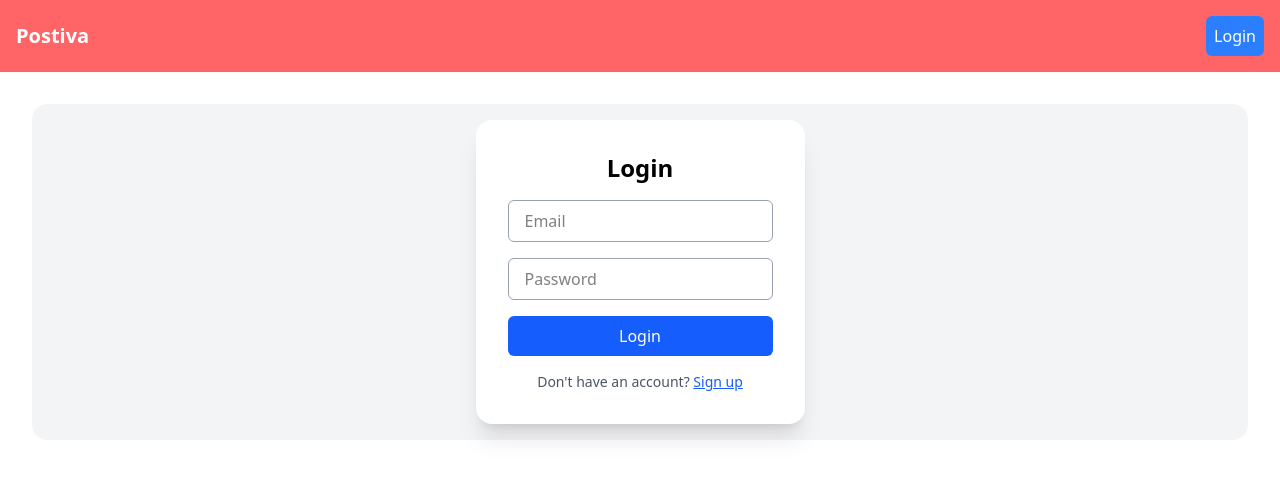
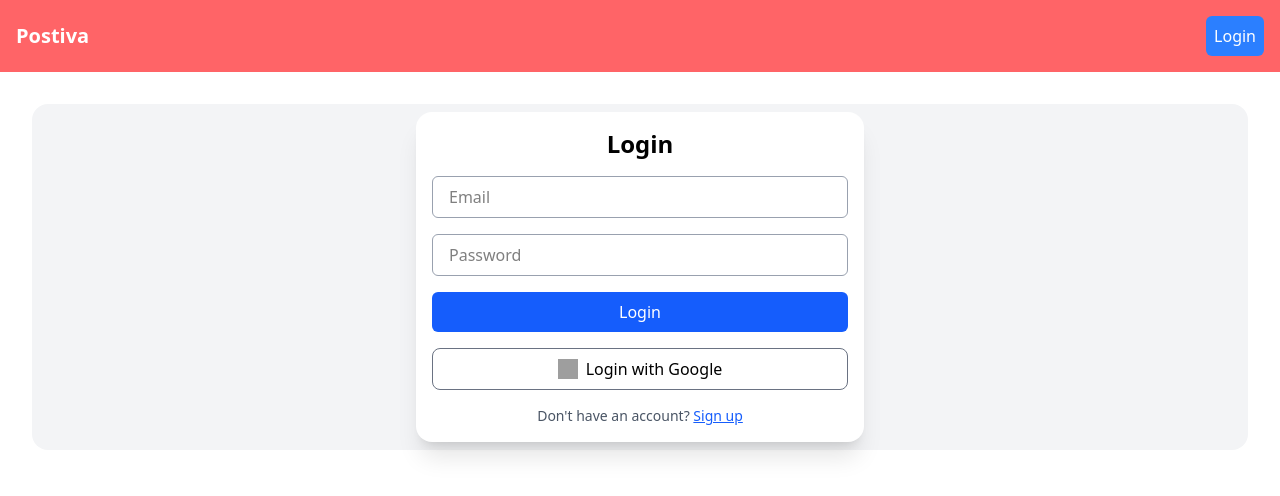
Before and after one commit to atalaymurat/my-app, a Next.js app in the folder frontend/: page /auth in a window 1280 px wide. Shown: the top 496 px of the page. Built offline with nearby package versions, Linux system fonts and the light colour scheme; no server answers; grey boxes are pictures that could not be loaded.

Commit message:
google auth

```diff
--- a/frontend/app/auth/page.jsx
+++ b/frontend/app/auth/page.jsx
@@ -10,6 +10,7 @@ import {
   signInWithEmailAndPassword,
 } from "firebase/auth";
 import { useRouter } from "next/navigation";
+import GoogleAuth from "../../components/GoogleAuth";
 
 export default function AuthPage() {
   const [isLogin, setIsLogin] = useState(true);
@@ -64,14 +65,16 @@ export default function AuthPage() {
   };
 
   return (
-    <div className="flex items-center justify-center bg-gray-100 p-4 rounded-2xl w-full">
-      <div className="bg-white rounded-2xl shadow-xl p-8 max-w-xl space-y-4">
+    <div className="w-full flex items-center justify-center bg-gray-100 p-2 rounded-2xl">
+      <div className="bg-white p-4 rounded-2xl shadow-xl w-md lg:w-md space-y-4">
         <h1 className="text-2xl font-bold text-center">
           {isLogin ? "Login" : "Sign Up"}
         </h1>
 
         {/* Display error message if there is one */}
-        {authError && <div className="text-red-500 text-center mb-4">{authError}</div>}
+        {authError && (
+          <div className="text-red-500 text-center mb-4">{authError}</div>
+        )}
 
         <Formik
           initialValues={{ email: "", password: "" }}
@@ -119,6 +122,9 @@ export default function AuthPage() {
           )}
         </Formik>
 
+        {/* Google login button */}
+        <GoogleAuth setAuthError={setAuthError}/>
+
         <p className="text-center text-sm text-gray-600">
           {isLogin ? "Don't have an account?" : "Already have an account?"}{" "}
           <button
--- a/frontend/app/layout.jsx
+++ b/frontend/app/layout.jsx
@@ -13,7 +13,7 @@ export default function RootLayout({ children }) {
     <html lang="tr">
       <body>
         <Navbar />
-        <div className="flex justify-center p-8">{children}</div>
+        <div className="p-8">{children}</div>
       </body>
     </html>
   );
--- a/frontend/app/page.jsx
+++ b/frontend/app/page.jsx
@@ -1,7 +1,7 @@
 export default function Page() {
   return (
-    <div className="max-w-4xl w-full px-10 py-4 border border-gray-300">
-      <div className="text-3xl font-bold text-red-800">Postiva</div>
+    <div className="w-full py-4 px-2 border border-gray-300">
+      <div className="text-3xl font-bold text-red-800">Main Page</div>
     </div>
   );
 }
--- /dev/null
+++ b/frontend/app/profile/page.js
@@ -0,0 +1,12 @@
+// app/profile/page.js
+import { redirect } from 'next/navigation';
+
+export default async function ProfilePage() {
+
+  return (
+    <div>
+      <h1>Profile Page</h1>
+      <p>Welcome</p>
+    </div>
+  );
+}
--- /dev/null
+++ b/frontend/components/GoogleAuth.js
@@ -0,0 +1,41 @@
+"use client";
+
+import { GoogleAuthProvider, signInWithPopup, signOut } from "firebase/auth";
+import { auth } from "@/lib/firebase";
+import { useRouter } from "next/navigation";
+
+const GoogleAuth = ({setAuthError}) => {
+  const router = useRouter(); // Initialize router
+
+  const handleGoogleLogin = async () => {
+    const provider = new GoogleAuthProvider();
+
+    try {
+      // İlk önce çıkış yapalım
+      await signOut(auth);
+      await signInWithPopup(auth, provider);
+      router.push("/"); // Redirect after successful Google login
+    } catch (err) {
+      console.error("Error with Google login:", err);
+      setAuthError("Failed to login with Google.");
+    }
+  };
+
+  return (
+    <div>
+      <button
+        className="w-full text-center py-2 my-3 border border-gray-500 flex items-center justify-center rounded-lg hover:border-slate-400 hover:text-gray-900 hover:shadow transition duration-150 hover:cursor-pointer"
+        onClick={handleGoogleLogin}
+      >
+        <img
+          src="https://www.svgrepo.com/show/355037/google.svg"
+          className="w-5 h-5 mr-2"
+          alt="Google Icon"
+        />
+        <span className="">Login with Google</span>
+      </button>
+    </div>
+  );
+};
+
+export default GoogleAuth;
--- a/frontend/package.json
+++ b/frontend/package.json
@@ -7,6 +7,7 @@
   },
   "dependencies": {
     "firebase": "^11.6.0",
+    "firebase-admin": "^13.2.0",
     "formik": "^2.4.6",
     "next": "^15.2.4",
     "react": "^19.1.0",
```
Also changed, not shown: 1 other file (tests, documents, lock files or other folders).
